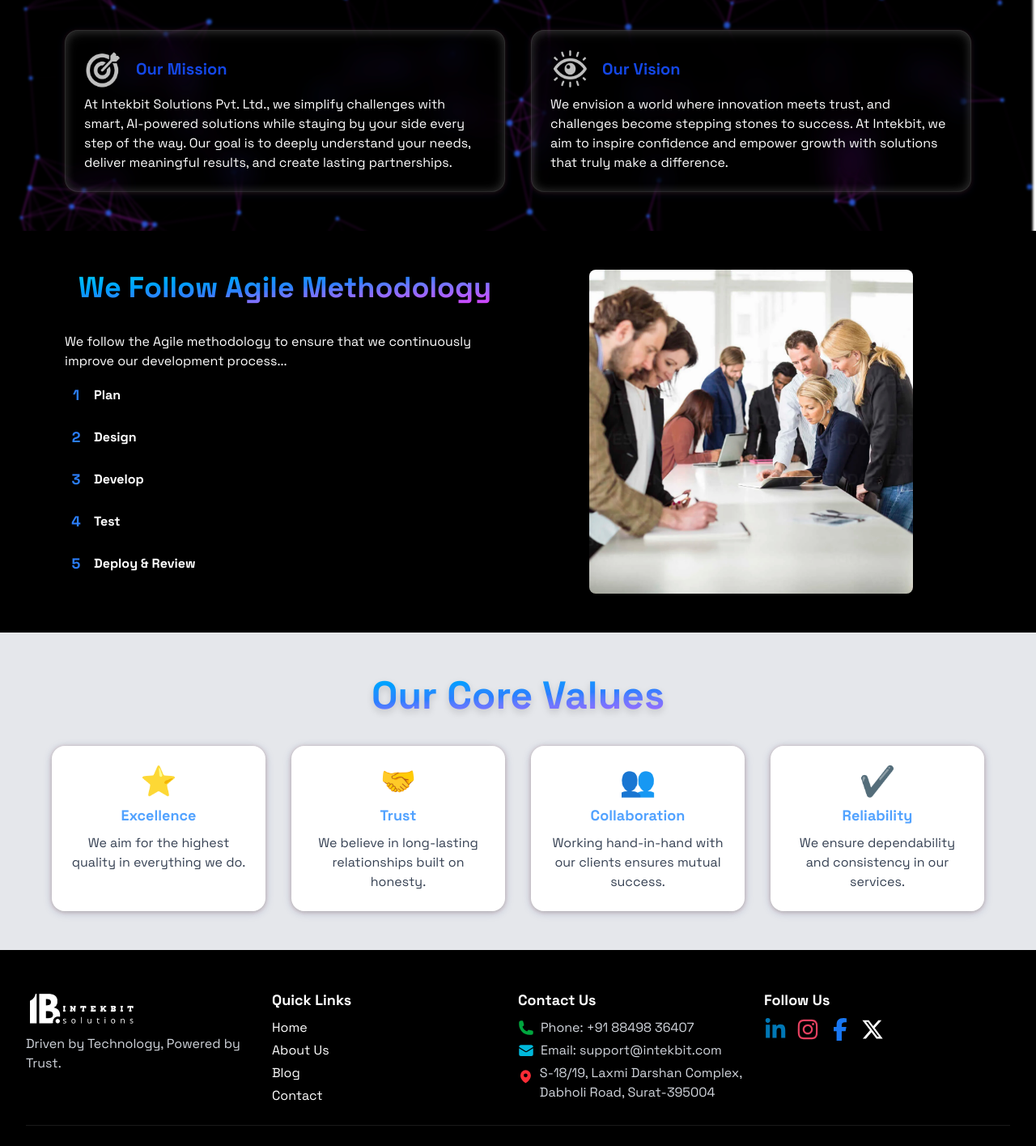
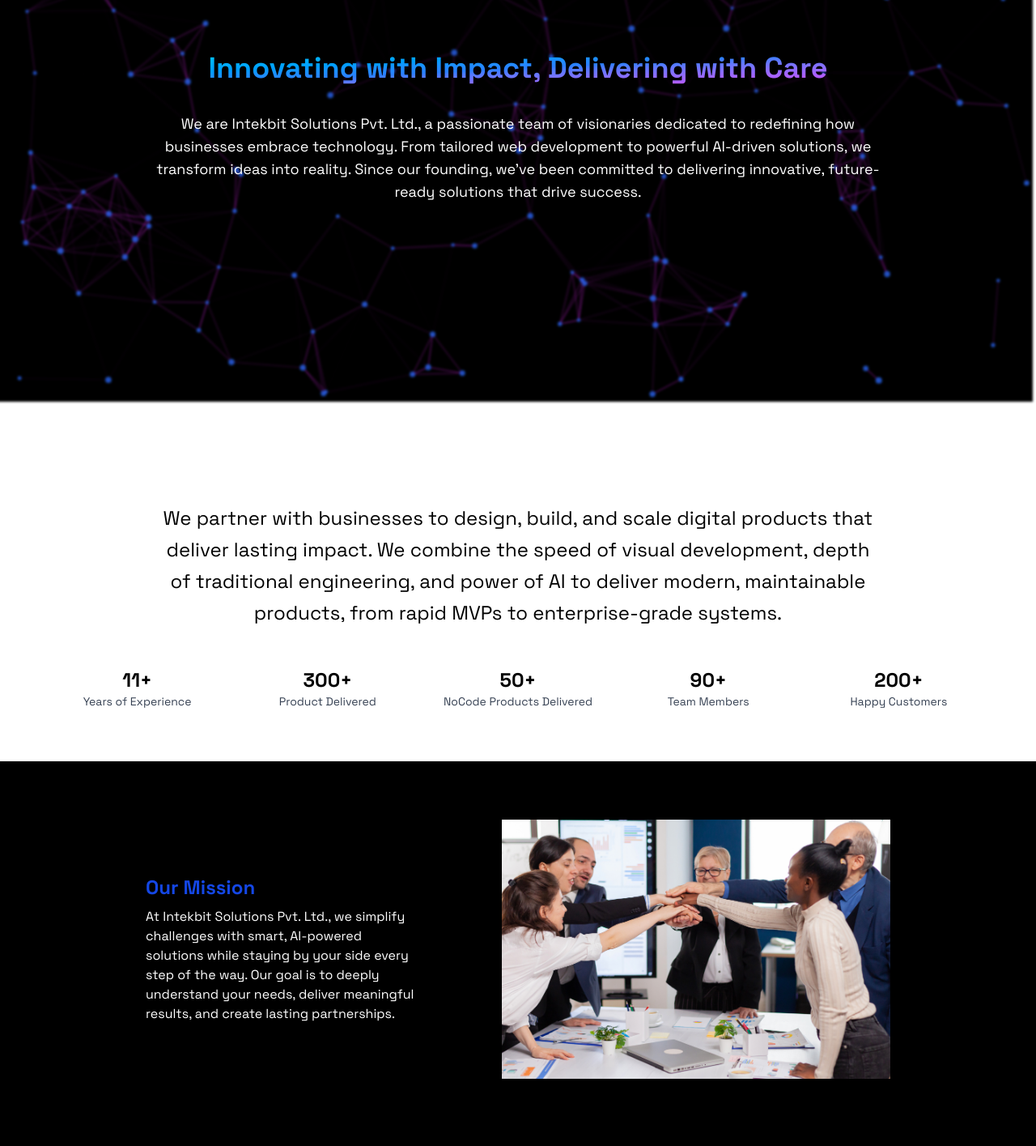
Before and after one commit to sushilkantaria/intekbit, a React (Vite) app: page /about in a window 1280 px wide. Shown: the part 300-1715 px from the top of the page at 81% size. Built offline with nearby package versions, Linux system fonts and the light colour scheme.

Commit message:
updated about and contact page

```diff
--- a/src/App.jsx
+++ b/src/App.jsx
@@ -1,3 +1,110 @@
+// import {
+//   Route,
+//   BrowserRouter as Router,
+//   Routes,
+//   useLocation,
+// } from 'react-router-dom';
+// import './App.css';
+
+// import ScrollToTop from './components/ui/ScrollToTop';
+// import Aiml from './components/services/AimlService';
+// import AppDevelopment from './components/services/AppDevelopmentService';
+// import CloudServices from './components/services/CloudServicesService';
+// import DataServices from './components/services/DataServicesService';
+// import GraphicDesigning from './components/services/GraphicDesigningService';
+// import ItConsulting from './components/services/ItConsultingService';
+// import SoftwareDevelopment from './components/services/SoftwareDevelopmentService';
+// import SupportMaintenance from './components/services/SupportMaintenanceService';
+// import Uiux from './components/services/UiuxService';
+// import WebDevelopment from './components/services/WebDevelopmentService';
+// import AboutUs from './pages/AboutUs';
+// import Blog from './pages/Blog';
+// import ContactUs from './pages/ContactUs';
+// import Footer from './components/Footer';
+// import Home from './pages/Home';
+// import Navbar from './components/Navbar';
+// import PrivacyPolicy from './pages/PrivacyPolicy';
+// // import Services from './pages/Services';
+// import TermsAndConditions from './pages/TermsAndConditions';
+
+// import Aos from 'aos';
+// import 'aos/dist/aos.css';
+// import { useEffect } from 'react';
+// import BlogDetails from './components/blog/BlogDetails';
+// // import ParticleBackground from './components/ui/ParticleBackground';
+
+// function AppWrapper() {
+//   const location = useLocation();
+
+//   useEffect(() => {
+//     Aos.init();
+//     // Ensure page starts at top on initial load
+//     window.scrollTo(0, 0);
+//   }, []);
+
+//   useEffect(() => {
+//     Aos.refresh(); // refresh animations on route change
+//   }, [location]);
+
+//   return (
+//     <div className="min-h-screen w-full flex flex-col">
+//       {/* <ParticleBackground /> */}
+
+//       <Navbar />
+//       <ScrollToTop />
+//       <div className="flex-1">
+//         <Routes>
+//           <Route path="/" element={<Home />} />
+//           <Route path="/blog" element={<Blog />} />
+//           <Route path="/blog/:id" element={<BlogDetails />} />
+//           <Route path="/about" element={<AboutUs />} />
+//           <Route path="/contact" element={<ContactUs />} />
+//           <Route path="/web-development" element={<WebDevelopment />} />
+//           <Route path="/uiux-design" element={<Uiux />} />
+//           <Route path="/terms" element={<TermsAndConditions />} />
+//           <Route path="/support-maintenance" element={<SupportMaintenance />} />
+//           <Route
+//             path="/software-development"
+//             element={<SoftwareDevelopment />}
+//           />
+//           {/* <Route path="/services" element={<Services />} /> */}
+//           <Route path="/privacy-policy" element={<PrivacyPolicy />} />
+//           <Route path="/it-consulting" element={<ItConsulting />} />
+//           <Route path="/cloud-services" element={<CloudServices />} />
+//           <Route path="/data-services" element={<DataServices />} />
+//           <Route path="/aiml-solutions" element={<Aiml />} />
+//           <Route path="/app-development" element={<AppDevelopment />} />
+//           <Route path="/graphic-designing" element={<GraphicDesigning />} />
+//         </Routes>
+//       </div>
+//       <Footer />
+//     </div>
+//   );
+// }
+
+// function App() {
+//   return (
+//     <Router>
+//       <AppWrapper />
+//     </Router>
+//   );
+// }
+
+// export default App;
+
+
+
+
+
+
+
+
+
+
+
+
+
+
 import {
   Route,
   BrowserRouter as Router,
@@ -31,7 +138,7 @@
 import 'aos/dist/aos.css';
 import { useEffect } from 'react';
 import BlogDetails from './components/blog/BlogDetails';
-// import ParticleBackground from './components/ui/ParticleBackground';
+import ParticleBackground from './components/ui/ParticleBackground';
 
 function AppWrapper() {
   const location = useLocation();
@@ -48,7 +155,7 @@
 
   return (
     <div className="min-h-screen w-full flex flex-col">
-      {/* <ParticleBackground /> */}
+      <ParticleBackground />
 
       <Navbar />
       <ScrollToTop />
--- a/src/components/Footer.jsx
+++ b/src/components/Footer.jsx
@@ -9,8 +9,8 @@
 
 const Footer = () => {
   return (
-    <footer className="text-white pt-12 bg-black ">
-      <div className="max-w-7xl mx-auto w-full px-4 sm:px-8 flex flex-col gap-10 md:gap-8 lg:gap-0 md:flex-row md:flex-wrap lg:flex-nowrap">
+    <footer className="text-white pt-12 bg-[#141414] rounded-tr-[40px] rounded-tl-[40px]">
+       <div className="max-w-7xl mx-auto w-full px-4 sm:px-8 flex flex-col gap-10 md:gap-8 lg:gap-0 md:flex-row md:flex-wrap lg:flex-nowrap">
         {/* Logo & tagline */}
         <div className="flex-1 flex flex-col items-start mb-4 md:mb-0 min-w-[180px]">
           <Link to="/">
--- a/src/components/about/AgileStepCard.jsx
+++ b/src/components/about/AgileStepCard.jsx
@@ -10,12 +10,12 @@
       <span className="font-bold text-blue-500 text-lg w-7 h-7 flex items-center justify-center">
         {number}
       </span>
-      <span className="font-semibold text-white">{title}</span>
+      <span className="font-semibold text-black">{title}</span>
     </div>
 
     {/* Slide-down content */}
     <div
-      className={`text-white text-sm mt-2 ms-8 overflow-hidden transition-all duration-500 ease-in-out ${
+      className={`text-black text-sm mt-2 ms-8 overflow-hidden transition-all duration-500 ease-in-out ${
         isActive ? 'max-h-96 opacity-100' : 'max-h-0 opacity-0'
       }`}
     >
--- a/src/components/about/CoreValueCard.jsx
+++ b/src/components/about/CoreValueCard.jsx
@@ -1,11 +1,11 @@
 function CoreValueCard({ icon, title, description }) {
   return (
-    <div className="flex flex-col items-center rounded-2xl backdrop-blur-lg backdrop-saturate-150 p-6 w-full transition-transform duration-300 transform hover:-translate-y-3 hover:scale-105 relative group bg-white shadow-[0_2px_12px_0_rgba(30,58,138,0.18),0_1px_8px_0_rgba(136,19,55,0.13),0_1px_6px_0_rgba(202,138,4,0.10),0_1px_4px_0_rgba(6,78,59,0.10),inset_0_2px_16px_0_rgba(255,255,255,0.13),inset_0_0_12px_2px_rgba(255,255,255,0.10),inset_0_0_0_1px_rgba(255,255,255,0.07)]">
+    <div className="flex flex-col items-center rounded-2xl backdrop-blur-lg backdrop-saturate-150 p-6 w-full transition-transform duration-300 transform hover:-translate-y-3 hover:scale-105 relative group shadow-[0_2px_12px_0_rgba(30,58,138,0.18),0_1px_8px_0_rgba(136,19,55,0.13),0_1px_6px_0_rgba(202,138,4,0.10),0_1px_4px_0_rgba(6,78,59,0.10),inset_0_2px_16px_0_rgba(255,255,255,0.13),inset_0_0_12px_2px_rgba(255,255,255,0.10),inset_0_0_0_1px_rgba(255,255,255,0.07)]">
       {/* Glow effect */}
-      <div className="absolute inset-0 rounded-2xl opacity-0 group-hover:opacity-100 transition duration-300 pointer-events-none z-0 shadow-[-8px_0_16px_4px_rgb(255,100,128),8px_0_16px_4px_rgb(100,98,255)]" />
+      <div className="absolute inset-0 rounded-2xl opacity-0 group-hover:opacity-100 transition duration-300 pointer-events-none z-0 shadow-[-8px_0_16px_4px_rgb(255,0,128),8px_0_16px_4px_rgb(0,98,255)]" />
       <div className="text-4xl mb-2 z-10">{icon}</div>
       <h3 className="text-lg font-semibold text-blue-400 mb-2 z-10">{title}</h3>
-      <p className="text-gray-700 text-center z-10">{description}</p>
+      <p className="text-black-200 text-center z-10">{description}</p>
     </div>
   );
 }
--- a/src/components/about/MissionVisionCard.jsx
+++ b/src/components/about/MissionVisionCard.jsx
@@ -1,14 +1,17 @@
+
 import React from 'react';
 
-const MissionVisionCard = ({ image, alt, title, children }) => (
-  <div className="flex-1 rounded-2xl backdrop-blur-lg backdrop-saturate-150 p-6 relative group shadow-[0_2px_12px_0_rgba(30,58,138,0.18),0_1px_8px_0_rgba(136,19,55,0.13),0_1px_6px_0_rgba(202,138,4,0.10),0_1px_4px_0_rgba(6,78,59,0.10),inset_0_2px_16px_0_rgba(255,255,255,0.13),inset_0_0_12px_2px_rgba(255,255,255,0.10),inset_0_0_0_1px_rgba(255,255,255,0.07)]">
-    {/* Glow effect */}
-    <div className="absolute inset-0 rounded-2xl opacity-0 group-hover:opacity-100 transition duration-300 pointer-events-none z-0 shadow-[-8px_0_16px_4px_rgb(255,0,128),8px_0_16px_4px_rgb(0,98,255)]" />
-    <div className="flex items-center gap-4 mb-2">
-      <img src={image} alt={alt} className="h-12 w-12 rounded-full invert-75" />
-      <h2 className="text-xl font-semibold text-blue-700">{title}</h2>
+const MissionVisionCard = ({ image, alt, title, children, imageLeft = true }) => (
+  <div
+    className={`flex flex-col mx-4 md:mx-35 md:flex-row ${
+      imageLeft ? '' : 'md:flex-row-reverse'
+    } items-center gap-25 bg-black rounded-2xl p-6 `}
+  >
+    <img src={image} alt={alt} className="h-80 w-120  object-cover" />
+    <div className="flex-1">
+      <h2 className="text-2xl font-bold text-blue-700 mb-2">{title}</h2>
+      <p className="text-white text-base">{children}</p>
     </div>
-    <p className="text-white">{children}</p>
   </div>
 );
 
--- a/src/data/about/missionVision.js
+++ b/src/data/about/missionVision.js
@@ -1,14 +1,14 @@
 // Mission and Vision data
 const missionVision = [
   {
-    image: '/Assets/about-mission.webp',
+    image: '/Assets/about-mission2.jpg',
     alt: 'Mission',
     title: 'Our Mission',
     description:
       'At Intekbit Solutions Pvt. Ltd., we simplify challenges with smart, AI-powered solutions while staying by your side every step of the way. Our goal is to deeply understand your needs, deliver meaningful results, and create lasting partnerships.',
   },
   {
-    image: '/Assets/about-vision.webp',
+    image: '/Assets/about-vision2.webp',
     alt: 'Vision',
     title: 'Our Vision',
     description:
--- a/src/pages/AboutUs.jsx
+++ b/src/pages/AboutUs.jsx
@@ -6,7 +6,6 @@
 import missionVision from '../data/about/missionVision';
 import agileSteps from '../data/about/agileSteps';
 import coreValues from '../data/about/coreValues';
-import ParticleBackground from '../components/ui/ParticleBackground';
 
 const AboutUs = () => {
   const [animate, setAnimate] = useState(false);
@@ -17,48 +16,81 @@
   }, []);
 
   return (
-    <>
-      <ParticleBackground />
     <div
       className={`min-h-screen mt-14 transition-all duration-1000 ease-out ${
         animate ? 'opacity-100 translate-y-0' : 'opacity-0 translate-y-8'
       }`}
     >
       {/* First Section */}
-        <section className="py-16">
+<section className="min-h-screen flex items-center justify-center px-4">
         <div className="max-w-4xl mx-auto text-center">
           <h1 className="text-4xl font-black mb-8 leading-tight bg-gradient-to-br from-cyan-400 via-blue-500 to-fuchsia-500 bg-clip-text text-transparent drop-shadow-lg">
             Innovating with Impact, Delivering with Care
           </h1>
           <p className="text-white text-lg">
-              We are Intekbit Solutions Pvt. Ltd., a passionate team of
-              visionaries...
+            We are Intekbit Solutions Pvt. Ltd., a passionate team of visionaries dedicated to redefining how businesses embrace technology. From tailored web development to powerful AI-driven solutions, we transform ideas into reality. Since our founding, we’ve been committed to delivering innovative, future-ready solutions that drive success.
           </p>
         </div>
       </section>
 
-        {/* Mission and Vision */}
-        <section className="py-12 flex flex-col md:flex-row gap-8 max-w-6xl mx-auto px-4">
-          {missionVision.map((item) => (
+      {/* Impact Summary Section */}
+<section className="bg-white py-16 px-4">
+  <div className="max-w-4xl mx-auto text-center">
+    <p className="text-black text-xl md:text-2xl font-medium leading-relaxed">
+      We partner with businesses to design, build, and scale digital products that deliver lasting impact.
+      We combine the speed of visual development, depth of traditional engineering, and power of AI to deliver modern, maintainable products,
+      from rapid MVPs to enterprise-grade systems.
+    </p>
+  </div>
+
+  <div className="max-w-6xl mx-auto mt-12 grid grid-cols-2 md:grid-cols-5 gap-6 text-center">
+    <div>
+      <h3 className="text-2xl font-bold text-black">11+</h3>
+      <p className="text-sm text-gray-700">Years of Experience</p>
+    </div>
+    <div>
+      <h3 className="text-2xl font-bold text-black">300+</h3>
+      <p className="text-sm text-gray-700">Product Delivered</p>
+    </div>
+    <div>
+      <h3 className="text-2xl font-bold text-black">50+</h3>
+      <p className="text-sm text-gray-700">NoCode Products Delivered</p>
+    </div>
+    <div>
+      <h3 className="text-2xl font-bold text-black">90+</h3>
+      <p className="text-sm text-gray-700">Team Members</p>
+    </div>
+    <div>
+      <h3 className="text-2xl font-bold text-black">200+</h3>
+      <p className="text-sm text-gray-700">Happy Customers</p>
+    </div>
+  </div>
+</section>
+
+
+<section className="py-12 bg-black flex flex-col gap-10 max-w-8xl mx-auto px-4">
+  {missionVision.map((item, index) => (
     <MissionVisionCard
       key={item.title}
       image={item.image}
       alt={item.alt}
       title={item.title}
+      imageLeft={index % 2 !== 0} // Mission: imageLeft = true, Vision: imageLeft = false
     >
       {item.description}
     </MissionVisionCard>
   ))}
 </section>
 
+
       {/* Agile Process Section */}
-        <div className="py-12 bg-black">
+      <div className="py-12 bg-white">
         <div className="max-w-6xl mx-auto flex flex-col md:flex-row gap-8 items-start px-4">
           <div className="flex-1">
             <h2 className="text-4xl font-black text-center mb-8 leading-tight bg-gradient-to-br from-cyan-400 via-blue-500 to-fuchsia-500 bg-clip-text text-transparent drop-shadow-lg">
               We Follow Agile Methodology
             </h2>
-              <p className="mb-4 text-white text-center md:text-left">
+            <p className="mb-4 text-black text-center md:text-left">
               We follow the Agile methodology to ensure that we continuously
               improve our development process...
             </p>
@@ -91,7 +123,7 @@
       </div>
 
       {/* Core Values */}
-        <section className="py-12 bg-gray-200">
+      <section className="py-12 bg-white">
         <h2 className="text-5xl font-black text-center mb-8 leading-tight bg-gradient-to-br from-cyan-400 via-blue-500 to-fuchsia-500 bg-clip-text text-transparent drop-shadow-lg">
           Our Core Values
         </h2>
@@ -107,7 +139,6 @@
         </div>
       </section>
     </div>
-    </>
   );
 };
 
--- a/src/pages/ContactUs.jsx
+++ b/src/pages/ContactUs.jsx
@@ -18,7 +18,7 @@
 
   const glowStyle = {
     boxShadow:
-      '0 2px 12px 0 rgba(30,58,138,0.18),0 1px 8px 0 rgba(136,19,55,0.13),0 1px 6px 0 rgba(202,138,4,0.10),0 1px 4px 0 rgba(6,78,59,0.10),inset 0 2px 16px 0 rgba(255,255,255,0.13),inset 0 0 12px 2px rgba(255,255,255,0.10),inset 0 0 0 1px rgba(255,255,255,0.07)',
+      '',
   };
 
   const glowLayer = (
@@ -39,7 +39,7 @@
           </h1>
         </div>
 
-        <div className="max-w-6xl mx-auto flex flex-col rounded-lg md:flex-row gap-10 mb-12 py-12 px-8 shadow-[0_2px_12px_0_rgba(30,58,138,0.18),0_1px_8px_0_rgba(136,19,55,0.13),0_1px_6px_0_rgba(202,138,4,0.10),0_1px_4px_0_rgba(6,78,59,0.10),inset_0_2px_16px_0_rgba(255,255,255,0.13),inset_0_0_12px_2px_rgba(255,255,255,0.10),inset_0_0_0_1px_rgba(255,255,255,0.07)] backdrop-blur-lg">
+        <div className="max-w-7xl mx-auto flex flex-col rounded-lg md:flex-row gap-18 mb-12 py-20 px-20 shadow-[0_2px_12px_0_rgba(30,58,138,0.18),0_1px_8px_0_rgba(136,19,55,0.13),0_1px_6px_0_rgba(202,138,4,0.10),0_1px_4px_0_rgba(6,78,59,0.10),inset_0_2px_16px_0_rgba(255,255,255,0.13),inset_0_0_12px_2px_rgba(255,255,255,0.10),inset_0_0_0_1px_rgba(255,255,255,0.07)] backdrop-blur-lg">
           <div className="flex-1 space-y-6">
             <h2 className="text-2xl font-bold mb-4 text-white">
               Get In Touch With Us
@@ -48,7 +48,7 @@
               {['Phone', 'Email', 'Address'].map((label) => (
                 <div
                   key={label}
-                  className={`group shadow-[0_2px_12px_0_rgba(30,58,138,0.18),0_1px_8px_0_rgba(136,19,55,0.13),0_1px_6px_0_rgba(202,138,4,0.10),0_1px_4px_0_rgba(6,78,59,0.10),inset_0_2px_16px_0_rgba(255,255,255,0.13),inset_0_0_12px_2px_rgba(255,255,255,0.10),inset_0_0_0_1px_rgba(255,255,255,0.07)] rounded-lg p-4 flex flex-col items-center relative backdrop-blur-lg backdrop-saturate-150   ${
+                  className={`group bg-black shadow-[0_2px_12px_0_rgba(30,58,138,0.18),0_1px_8px_0_rgba(136,19,55,0.13),0_1px_6px_0_rgba(202,138,4,0.10),0_1px_4px_0_rgba(6,78,59,0.10),inset_0_2px_16px_0_rgba(255,255,255,0.13),inset_0_0_12px_2px_rgba(255,255,255,0.10),inset_0_0_0_1px_rgba(255,255,255,0.05)] rounded-lg p-4 flex flex-col items-center relative backdrop-blur-lg backdrop-saturate-150   ${
                     label === 'Address' ? 'col-span-1 sm:col-span-2' : ''
                   }`}
                   // style={glowStyle}
```
Also changed, not shown: public/Assets/about-mission2.jpg (added), public/Assets/about-vision2.webp (added). Lines whose indentation alone changed are shown as unchanged.
